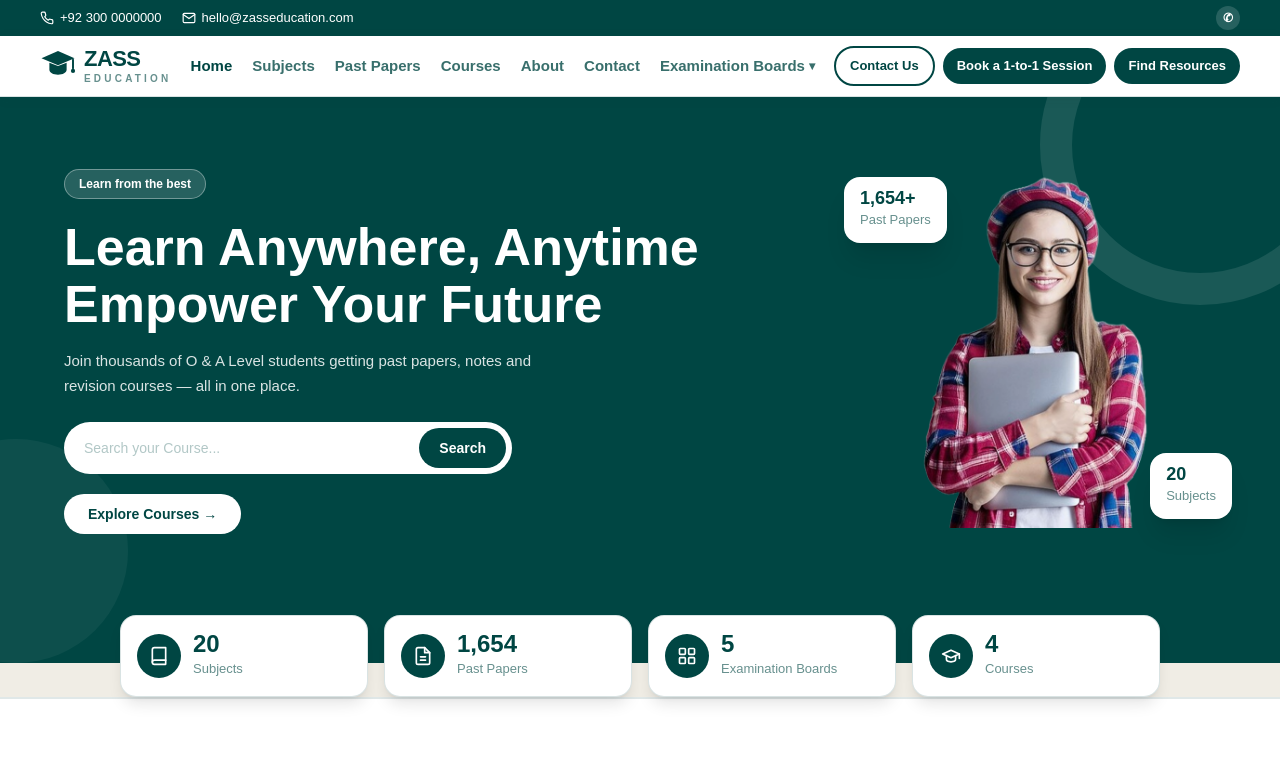
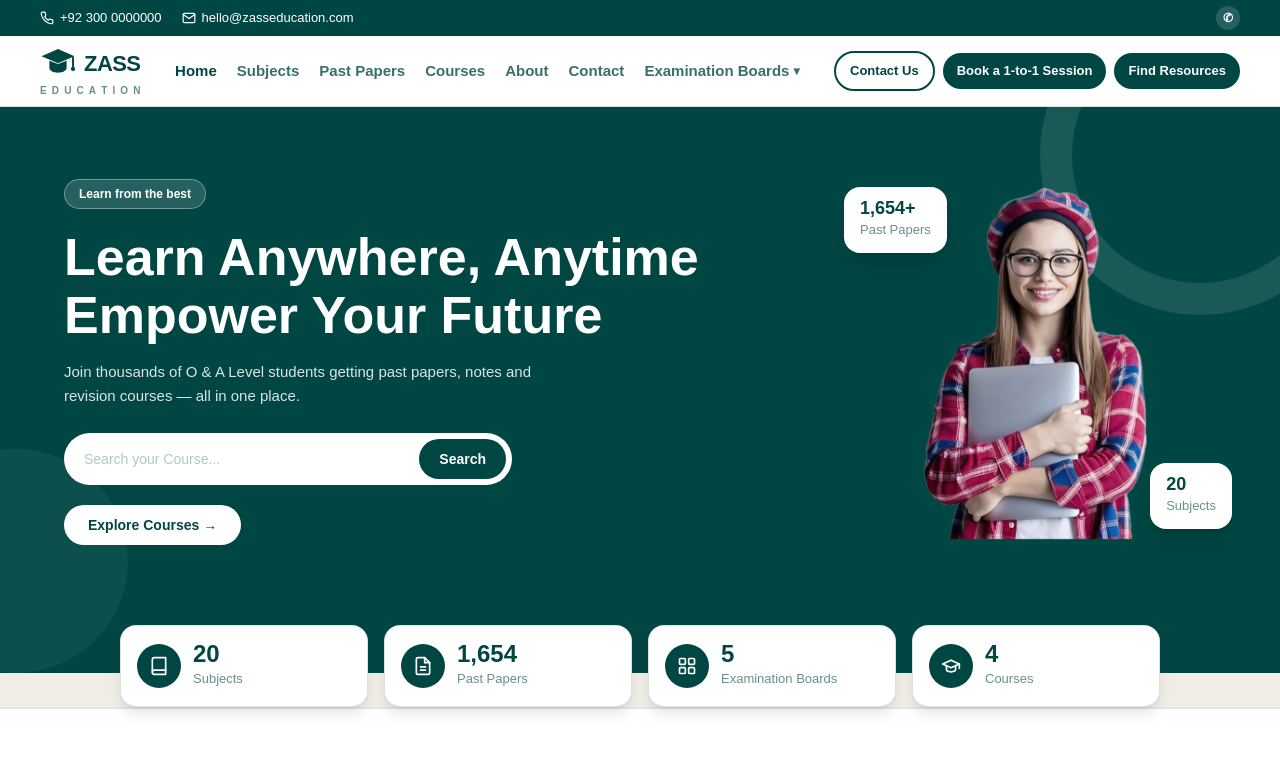
Before and after one commit to Hateem-Hussain-01/zass-education, a Next.js app: page / in a window 1280 px wide. Shown: the top 758 px of the page. Built offline with nearby package versions, Linux system fonts and the light colour scheme.

Commit message:
Logo: EDUCATION justified across the full lockup (cap left edge to ZASS final S)

```diff
--- a/components/Logo.tsx
+++ b/components/Logo.tsx
@@ -73,26 +73,33 @@ export default function Logo({
   return (
     <Link
       href="/"
-      className="flex shrink-0 items-center gap-2"
+      className="flex shrink-0 flex-col"
       aria-label="Zass Education — home"
     >
-      <CapIcon className="h-9 w-9 shrink-0" color={color} />
-      <span className="flex flex-col leading-none">
+      <span className="flex items-center gap-2 leading-none">
+        <CapIcon className="h-9 w-9 shrink-0" color={color} />
         <span
           className="text-[22px] font-extrabold tracking-tight"
           style={{ color }}
         >
           {(settings.logoText || "Zass").toUpperCase()}
         </span>
-        {!compact && (
-          <span
-            className="mt-1 text-[10px] font-bold uppercase"
-            style={{ color: subColor, letterSpacing: "0.32em" }}
-          >
-            Education
-          </span>
-        )}
       </span>
+      {!compact && (
+        /* EDUCATION is justified across the FULL lockup width: its first
+           letter starts at the cap's left edge and its last letter ends
+           at the wordmark's final S (flex justify-between over the
+           lockup width does this by construction). */
+        <span
+          className="mt-1 flex justify-between text-[10px] font-bold uppercase leading-none"
+          style={{ color: subColor }}
+          aria-hidden="true"
+        >
+          {"EDUCATION".split("").map((ch, i) => (
+            <span key={i}>{ch}</span>
+          ))}
+        </span>
+      )}
     </Link>
   );
 }
```
